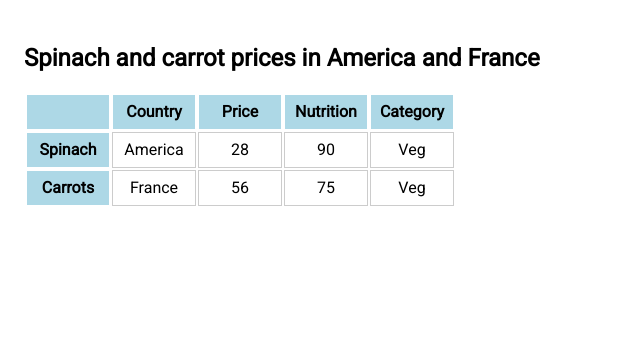
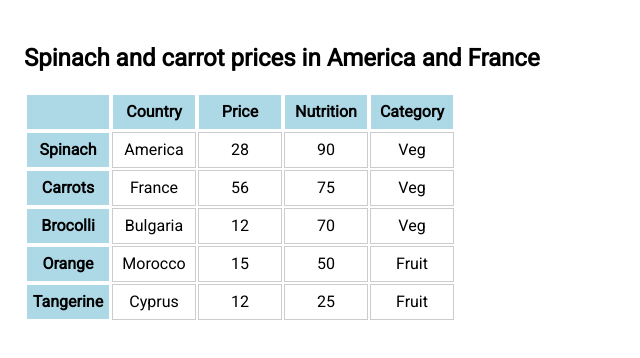
Before and after one commit to renekiszelkohari/jquery-intro, a plain HTML site: page index.html in a window 1280 px wide. Shown: the whole page, without its empty margins (0-640 px from the left). Drawn offline with Linux system fonts and the light colour scheme.

Commit message:
added broccoli orange tangerine to table

```diff
--- a/index.html
+++ b/index.html
@@ -33,6 +33,27 @@
       <td>75</td>
       <td>Veg</td>
     </tr>
+     <tr>
+      <th>Brocolli</th>
+      <td>Bulgaria</td>
+      <td>12</td>
+      <td>70</td>
+      <td>Veg</td>
+    </tr>
+    <tr>
+      <th>Orange</th>
+      <td>Morocco</td>
+      <td>15</td>
+      <td>50</td>
+      <td>Fruit</td>
+    </tr>
+    <tr>
+      <th>Tangerine</th>
+      <td>Cyprus</td>
+      <td>12</td>
+      <td>25</td>
+      <td>Fruit</td>
+    </tr>
   </table>
 
     <script src="script/jquery-3.4.1.min.js"></script>
```
